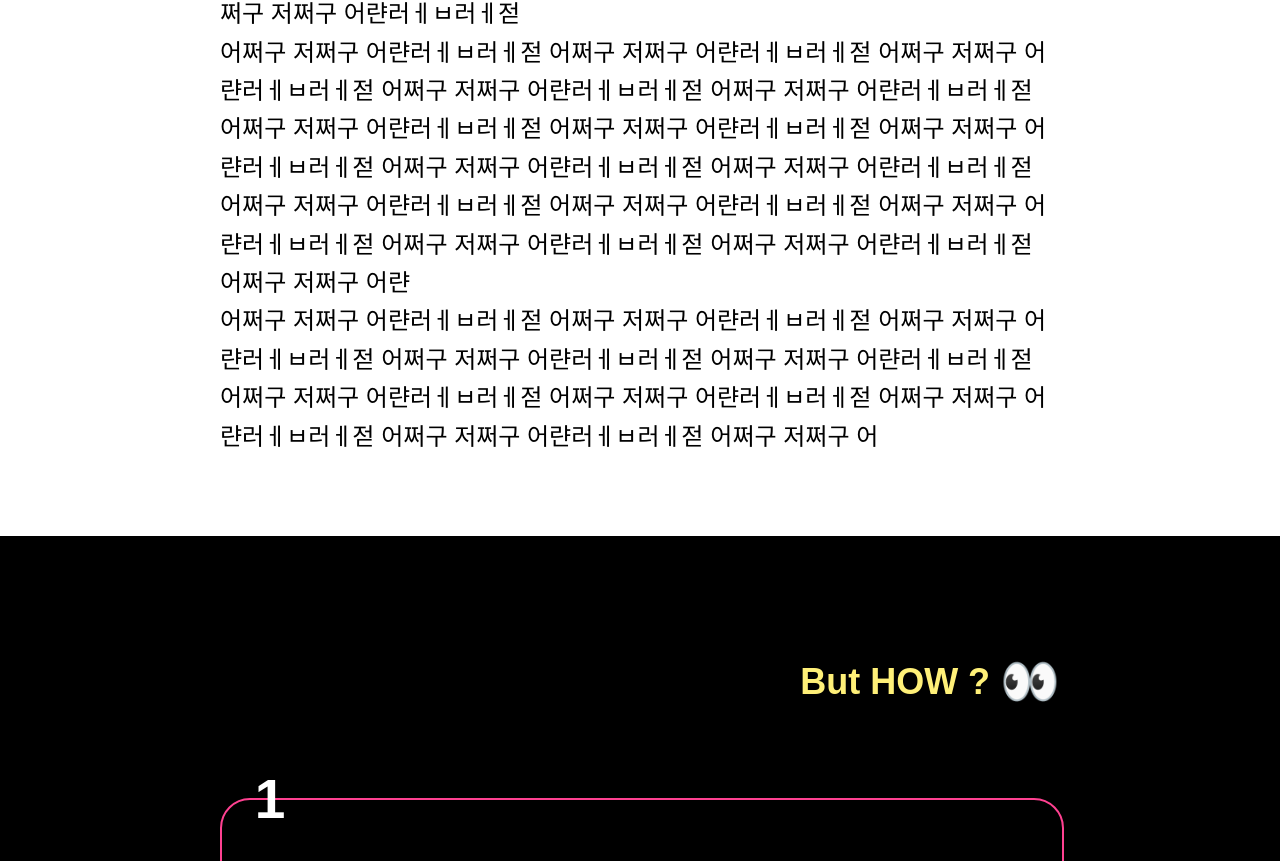
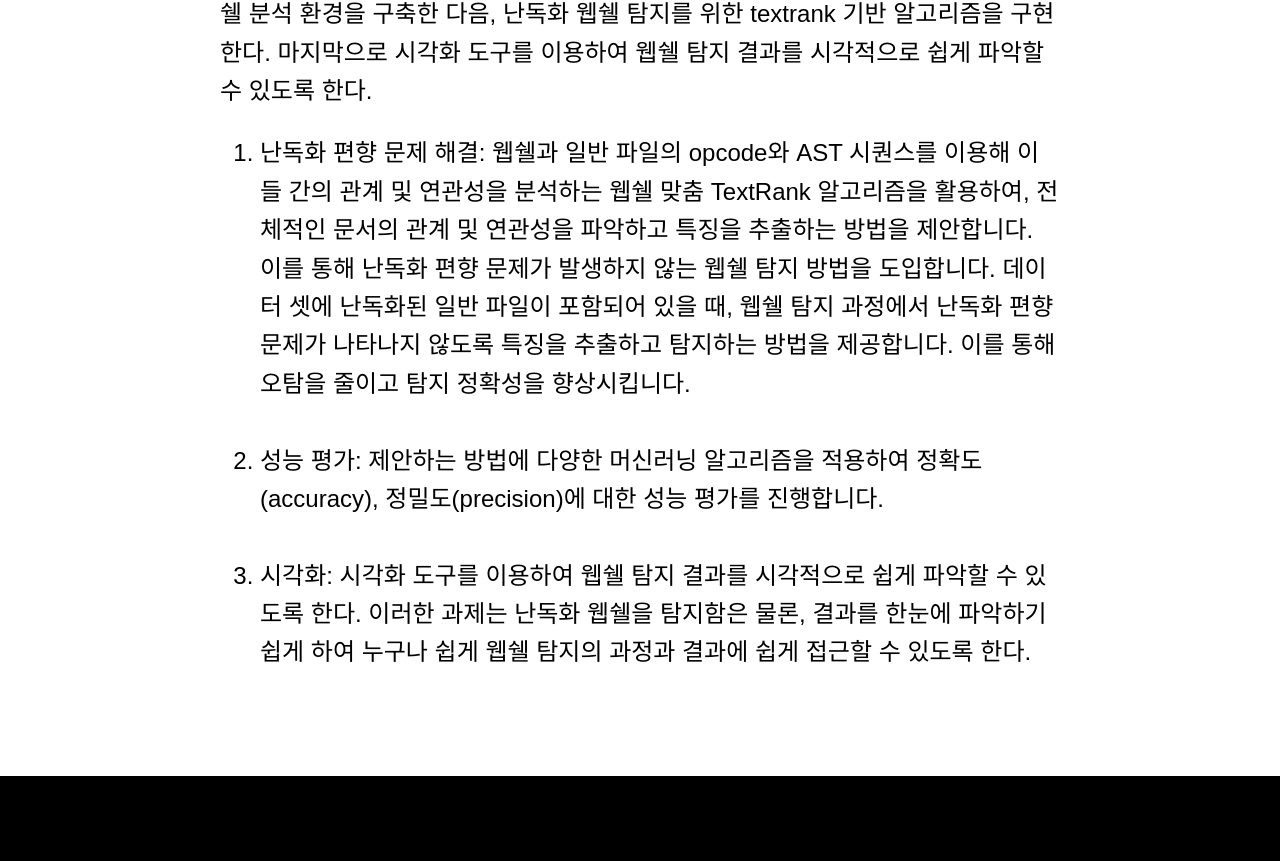
Before and after one commit to PNU-moonjigi/moonjigi-fe, a React (Vite) app: page / in a window 1280 px wide. Shown: the part 2513-3374 px from the top of the page. Built offline with nearby package versions, Linux system fonts and the light colour scheme.

Commit message:
chore: 개요 페이지의 goal 부분

```diff
--- a/src/page/Overview/Goal/index.tsx
+++ b/src/page/Overview/Goal/index.tsx
@@ -7,25 +7,27 @@ function Goal() {
         <span className={styles.emoji}>⚽️</span>&nbsp;The GOAL is ...
       </h2>
       <div className={styles.goalBox}>
-        어쩌구 저쩌구 어랸러ㅔㅂ러ㅔ젇 어쩌구 저쩌구 어랸러ㅔㅂ러ㅔ젇 어쩌구
-        저쩌구 어랸러ㅔㅂ러ㅔ젇 어쩌구 저쩌구 어랸러ㅔㅂ러ㅔ젇 어쩌구 저쩌구
-        어랸러ㅔㅂ러ㅔ젇 어쩌구 저쩌구 어랸러ㅔㅂ러ㅔ젇 어쩌구 저쩌구
-        어랸러ㅔㅂ러ㅔ젇랸러ㅔㅂ러ㅔ젇 어쩌구 저쩌구 어랸러ㅔㅂ러ㅔ젇
-        <br />
-        어쩌구 저쩌구 어랸러ㅔㅂ러ㅔ젇 어쩌구 저쩌구 어랸러ㅔㅂ러ㅔ젇 어쩌구
-        저쩌구 어랸러ㅔㅂ러ㅔ젇 어쩌구 저쩌구 어랸러ㅔㅂ러ㅔ젇 어쩌구 저쩌구
-        어랸러ㅔㅂ러ㅔ젇 어쩌구 저쩌구 어랸러ㅔㅂ러ㅔ젇 어쩌구 저쩌구
-        어랸러ㅔㅂ러ㅔ젇 어쩌구 저쩌구 어랸러ㅔㅂ러ㅔ젇 어쩌구 저쩌구
-        어랸러ㅔㅂ러ㅔ젇 어쩌구 저쩌구 어랸러ㅔㅂ러ㅔ젇 어쩌구 저쩌구
-        어랸러ㅔㅂ러ㅔ젇 어쩌구 저쩌구 어랸러ㅔㅂ러ㅔ젇 어쩌구 저쩌구
-        어랸러ㅔㅂ러ㅔ젇 어쩌구 저쩌구 어랸러ㅔㅂ러ㅔ젇 어쩌구 저쩌구
-        어랸러ㅔㅂ러ㅔ젇 어쩌구 저쩌구 어랸
-        <br />
-        어쩌구 저쩌구 어랸러ㅔㅂ러ㅔ젇 어쩌구 저쩌구 어랸러ㅔㅂ러ㅔ젇 어쩌구
-        저쩌구 어랸러ㅔㅂ러ㅔ젇 어쩌구 저쩌구 어랸러ㅔㅂ러ㅔ젇 어쩌구 저쩌구
-        어랸러ㅔㅂ러ㅔ젇 어쩌구 저쩌구 어랸러ㅔㅂ러ㅔ젇 어쩌구 저쩌구
-        어랸러ㅔㅂ러ㅔ젇 어쩌구 저쩌구 어랸러ㅔㅂ러ㅔ젇 어쩌구 저쩌구
-        어랸러ㅔㅂ러ㅔ젇 어쩌구 저쩌구 어
+        본 과제는 딥 러닝 및 머신 러닝 기법을 활용한 난독화 웹쉘 탐지 모델 개발을 목표로 한다.
+        <br/>
+        먼저 난독화 및 비난독화 도구를 기반으로 난독화 웹쉘 전처리 모듈을 구현하는 등 웹쉘 분석 환경을 구축한 다음, 난독화 웹쉘 탐지를 위한 textrank 기반 알고리즘을 구현한다.
+        마지막으로 시각화 도구를 이용하여 웹쉘 탐지 결과를 시각적으로 쉽게 파악할 수 있도록 한다.
+        <br/>
+        <ol>
+          <li>
+            난독화 편향 문제 해결: 웹쉘과 일반 파일의 opcode와 AST 시퀀스를 이용해 이들 간의 관계 및 연관성을 분석하는 웹쉘 맞춤 TextRank 알고리즘을 활용하여, 전체적인 문서의 관계 및 연관성을
+            파악하고 특징을 추출하는 방법을 제안합니다. 이를 통해 난독화 편향 문제가 발생하지 않는 웹쉘 탐지 방법을 도입합니다. 데이터 셋에 난독화된 일반 파일이 포함되어 있을 때, 웹쉘 탐지 과정에서 난독화
+            편향 문제가 나타나지 않도록 특징을 추출하고 탐지하는 방법을 제공합니다. 이를 통해 오탐을 줄이고 탐지 정확성을 향상시킵니다.
+          </li>
+          <br/>
+          <li>
+            성능 평가: 제안하는 방법에 다양한 머신러닝 알고리즘을 적용하여 정확도(accuracy), 정밀도(precision)에 대한 성능 평가를 진행합니다.
+          </li>
+          <br/>
+          <li>
+            시각화: 시각화 도구를 이용하여 웹쉘 탐지 결과를 시각적으로 쉽게 파악할 수 있도록 한다. 이러한 과제는 난독화 웹쉘을 탐지함은 물론, 결과를 한눈에 파악하기 쉽게 하여 누구나 쉽게 웹쉘 탐지의 과정과
+            결과에 쉽게 접근할 수 있도록 한다.
+          </li>
+        </ol>
       </div>
     </div>
   );
```
